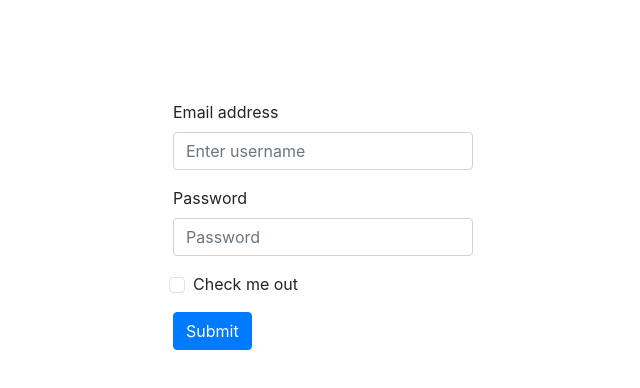
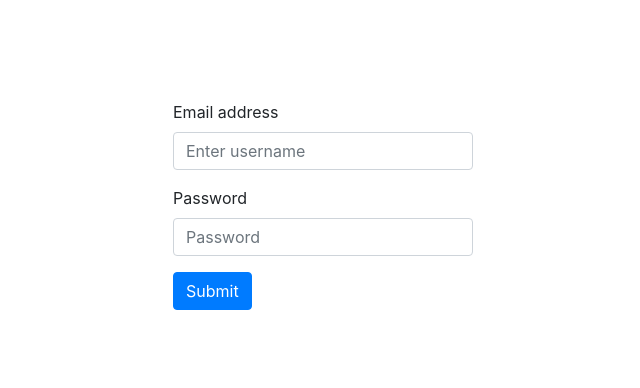
Before and after one commit to harmeet1626/ecommerce_ReactJs-Django, a React (Create React App) app in the folder React_frontend/: page /login in a window 1280 px wide. Shown: the top 388 px of the page, without its empty margins (317-957 px from the left). Built offline with nearby package versions, Linux system fonts and the light colour scheme.

Commit message:
login rule added

```diff
--- a/React_frontend/src/App.js
+++ b/React_frontend/src/App.js
@@ -16,7 +16,6 @@ function App() {
     <div ><ToastContainer />
       <header className="App-header">
         {location.pathname != '/login' ?
-
           <NavbarComponent /> : ""
         }
       </header>
--- a/React_frontend/src/components/navbar.jsx
+++ b/React_frontend/src/components/navbar.jsx
@@ -111,10 +111,14 @@ const NavbarComponent = () => {
                                         )
                                     </Link>
                                 </div>
+                                {user && user ?
                                 <Button onClick={() => logoutStore()}>Logout&nbsp; &nbsp;<svg xmlns="http://www.w3.org/2000/svg" width="16" height="16" fill="currentColor" className="bi bi-box-arrow-right" viewBox="0 0 16 16">
                                     <path fillRule="evenodd" d="M10 12.5a.5.5 0 0 1-.5.5h-8a.5.5 0 0 1-.5-.5v-9a.5.5 0 0 1 .5-.5h8a.5.5 0 0 1 .5.5v2a.5.5 0 0 0 1 0v-2A1.5 1.5 0 0 0 9.5 2h-8A1.5 1.5 0 0 0 0 3.5v9A1.5 1.5 0 0 0 1.5 14h8a1.5 1.5 0 0 0 1.5-1.5v-2a.5.5 0 0 0-1 0v2z" />
                                     <path fillRule="evenodd" d="M15.854 8.354a.5.5 0 0 0 0-.708l-3-3a.5.5 0 0 0-.708.708L14.293 7.5H5.5a.5.5 0 0 0 0 1h8.793l-2.147 2.146a.5.5 0 0 0 .708.708l3-3z" />
                                 </svg> </Button>
+                                :
+                                <Button onClick={() => logoutStore()}>Login&nbsp; &nbsp;</Button>
+                                }
                                 <div className="user_optio_box">
                                     <a href="">
                                         <i className="fa fa-user" aria-hidden="true"></i>
--- a/React_frontend/src/pages/login.jsx
+++ b/React_frontend/src/pages/login.jsx
@@ -52,10 +52,6 @@ export default function Login() {
             onChange={(e) => setPassword(e.target.value)}
           />
         </div>
-        <div className="form-group form-check">
-          <input type="checkbox" className="form-check-input" id="exampleCheck1" />
-          <label className="form-check-label">Check me out</label>
-        </div>
         <button onClick={() => login()} type="button" className="btn btn-primary">
           Submit
         </button>
--- a/React_frontend/src/pages/productDetails.jsx
+++ b/React_frontend/src/pages/productDetails.jsx
@@ -2,7 +2,7 @@ import React, { useEffect, useState } from 'react';
 import '../App.css';
 import '../style/productDetails.css'
 import 'bootstrap/dist/css/bootstrap.min.css';
-import { useParams } from 'react-router-dom';
+import { redirect, useNavigate, useParams } from 'react-router-dom';
 import { useDispatch, useSelector } from 'react-redux';
 import { toast } from "react-toastify";
 import { fetchCart } from '../store/cart';
@@ -10,6 +10,7 @@ import { fetchCart } from '../store/cart';
 function ProductDetails() {
     const dispatch = useDispatch()
     const params = useParams()
+    const navigate = useNavigate()
     const style = {
         display: 'flex',
     }
@@ -37,6 +38,9 @@ function ProductDetails() {
         if (qty == 0) {
             toast.error('please select quantity')
             return
+        }
+        if(!user){
+            navigate('/login')
         }
         // await fetch('https://dummyjson.com/carts/add', {
         //     method: 'POST',
```
